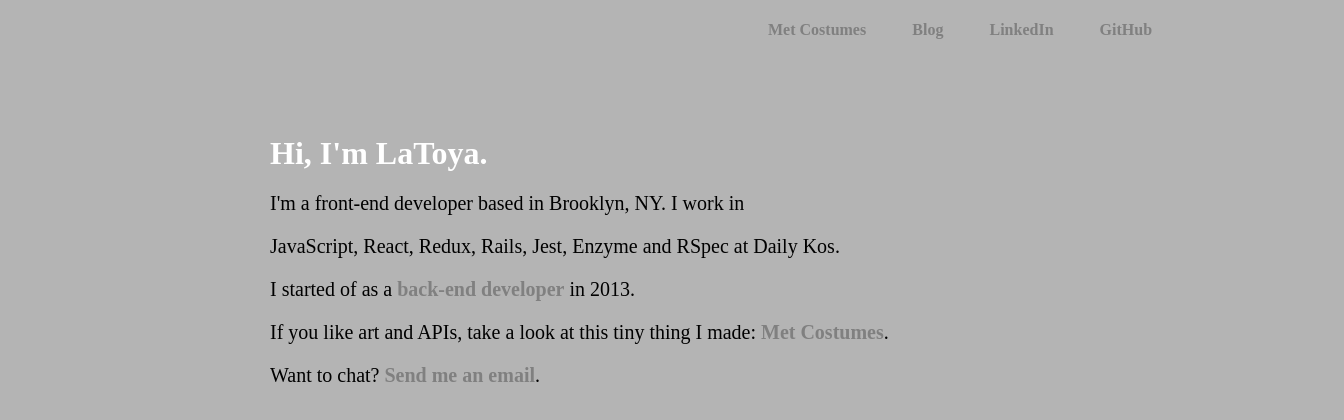
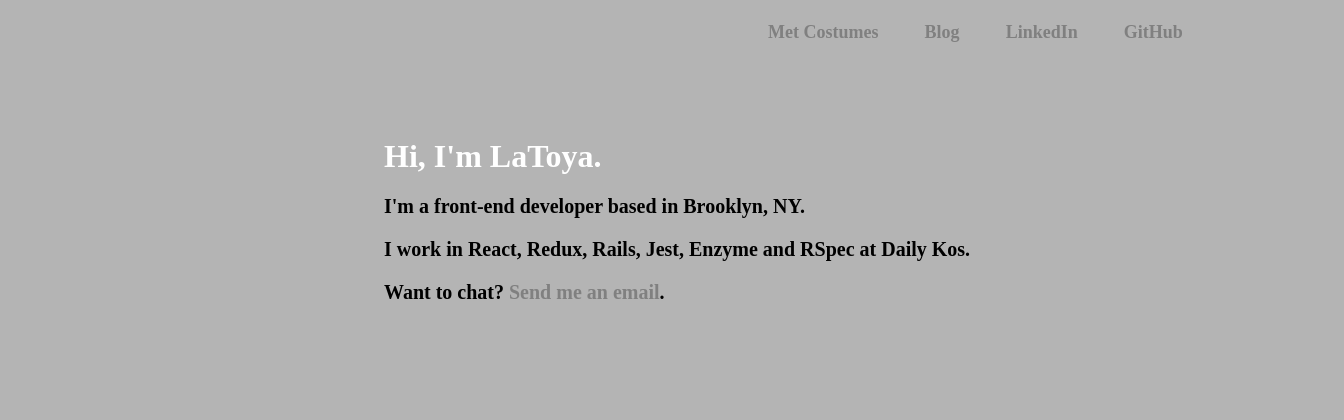
Before and after one commit to latoyaallen/latoya-allen.com, a React (Create React App) app: page / in a window 1280 px wide. Shown: the top 420 px of the page, 1344 px wide, since content can reach past the window. Built offline with nearby package versions, Linux system fonts and the light colour scheme.

Commit message:
Continue design changes

```diff
--- a/src/components/Blog.js
+++ b/src/components/Blog.js
@@ -6,6 +6,7 @@ const styles = StyleSheet.create({
     textDecoration: 'none',
     color: 'grey',
     fontWeight: 'bold',
+    fontSize: 'large',
   },
 });
 
--- a/src/components/GitHub.js
+++ b/src/components/GitHub.js
@@ -6,6 +6,7 @@ const styles = StyleSheet.create({
     textDecoration: 'none',
     color: 'grey',
     fontWeight: 'bold',
+    fontSize: 'large',
   },
 });
 
--- a/src/components/IntroText.js
+++ b/src/components/IntroText.js
@@ -6,7 +6,6 @@ import EmailMe from './EmailMe';
 
 const styles = StyleSheet.create({
   introText__container: {
-    maxWidth: '900px',
     paddingTop: '5%',
   },
   nameText: {
@@ -23,6 +22,7 @@ const styles = StyleSheet.create({
     }
   },
   header__text: {
+    fontWeight: 'bold',
     marginLeft: '12%',
     marginTop: 20,
     marginBottom: 10,
@@ -36,44 +36,14 @@ const styles = StyleSheet.create({
       marginLeft: '30%',
     }
   },
-  jobText: {
-    marginLeft: '12%',
-    marginTop: 20,
-    marginBottom: 10,
-    width: '75%',
-    color: 'black',
-    fontSize: '20px',
-    '@media (min-width: 600px)': {
-      marginLeft: '10%',
-    },
-    '@media (min-width: 780px)': {
-      marginLeft: '9%',
-    }
-  },
-  mainText: {
-    marginLeft: '12%',
-    width: '73%',
-    marginTop: 40,
-    marginBottom: 20,
-    color: 'black',
-    fontSize: '20px',
-    '@media (min-width: 600px)': {
-      marginLeft: '10%',
-    },
-    '@media (min-width: 780px)': {
-      marginLeft: '9%',
-    }
-  },
 });
 
 const IntroText = () => (
   <div className={css(styles.introText__container)}>
     <h1 className={css(styles.nameText)}> Hi, I'm LaToya.</h1>
-    <p className={css(styles.header__text)}>I'm a front-end developer based in Brooklyn, NY. I work in </p>
-    <p className={css(styles.header__text)}>JavaScript, React, Redux, Rails, Jest, Enzyme and RSpec  at Daily Kos. </p>
-    <p className={css(styles.header__text)}>I started of as a {<BackEnd />} in 2013. </p>
-    <p className={css(styles.header__text)}>If you like art and APIs, take a look at this tiny thing I made: {<MetCostumes />}. </p>
-    <p className={css(styles.header__text)}>Want to chat?  {<EmailMe />}. </p>
+    <p className={css(styles.header__text)}>I'm a front-end developer based in Brooklyn, NY.</p>
+    <p className={css(styles.header__text)}>I work in React, Redux, Rails, Jest, Enzyme and RSpec at Daily Kos. </p>
+    <p className={css(styles.header__text)}>Want to chat?  {<EmailMe />}.</p>
   </div>
 )
 
--- a/src/components/LinkedIn.js
+++ b/src/components/LinkedIn.js
@@ -6,6 +6,7 @@ const styles = StyleSheet.create({
     textDecoration: 'none',
     color: 'grey',
     fontWeight: 'bold',
+    fontSize: 'large',
   },
 });
 const LinkedIn = () => (
--- a/src/components/MetCostumes.js
+++ b/src/components/MetCostumes.js
@@ -6,6 +6,7 @@ const styles = StyleSheet.create({
     textDecoration: 'none',
     color: 'grey',
     fontWeight: 'bold',
+    fontSize: 'large',
   },
 });
 
```
